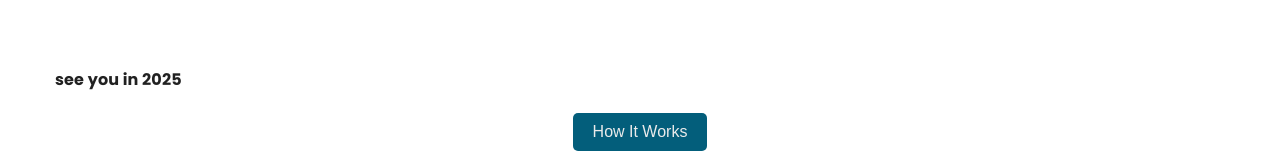
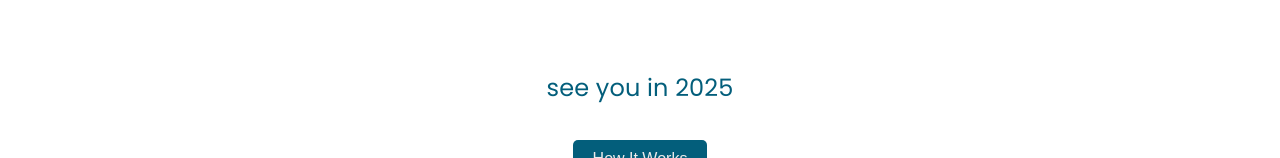
Before and after one commit to freemanwsmith3/thefaablabfrontend, a React (Create React App) app: page / in a window 1280 px wide. Shown: the part 236-394 px from the top of the page. Built offline with nearby package versions, Linux system fonts and the light colour scheme; no server answers.

Commit message:
Update index.css

```diff
--- a/src/index.css
+++ b/src/index.css
@@ -220,3 +220,11 @@
     line-height: 48px; /* Adjust line height accordingly */
   }
 }
+.homeCard h4 {
+  text-align: center;
+  color: #035E7B;
+  font-size: 24px; /* Adjusted to half the size of h3 (49px to ~24px) */
+  line-height: 40px; /* Increased for better spacing */
+  font-weight: 400;
+  font-family: 'poppins';
+}
```
